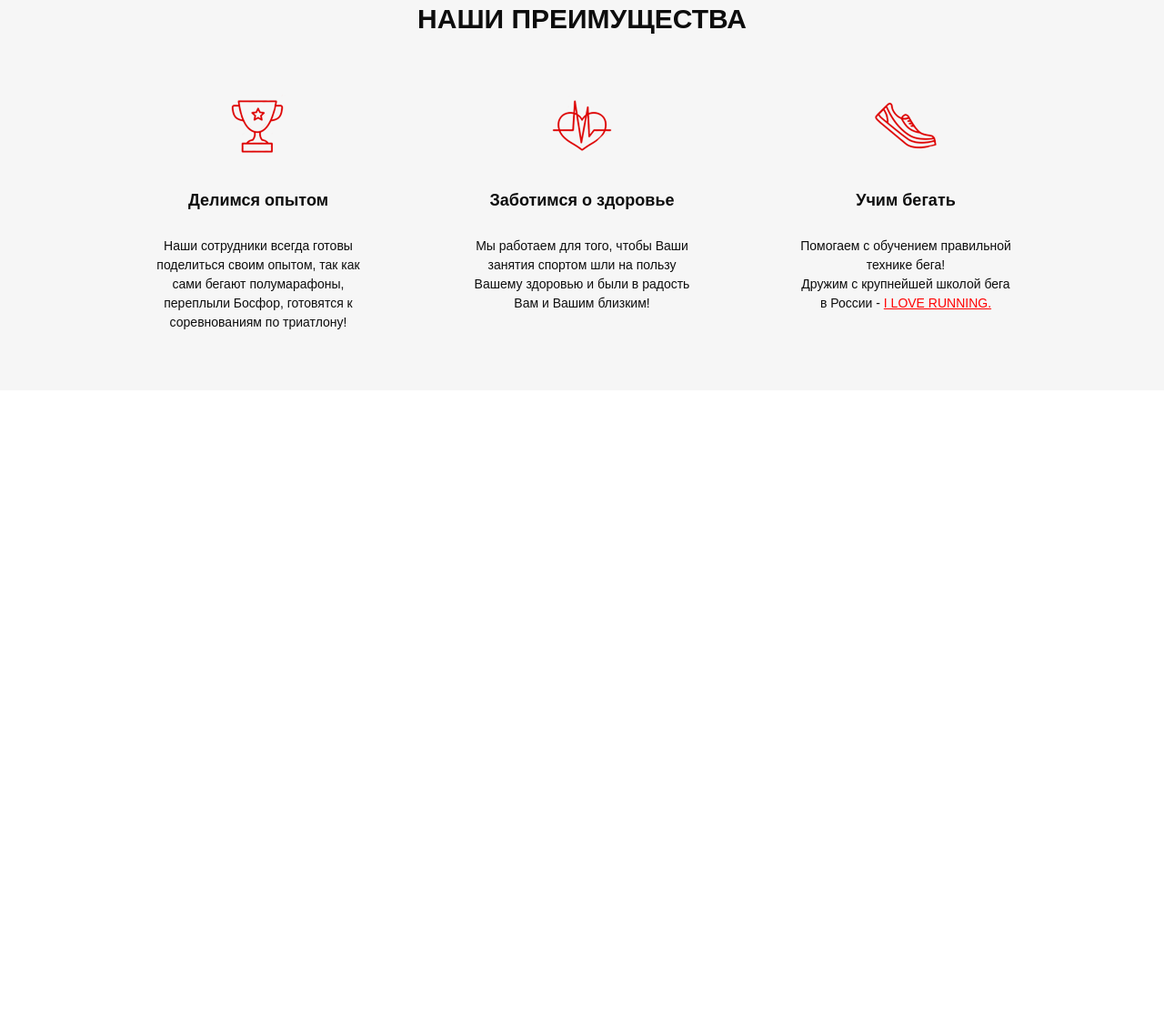
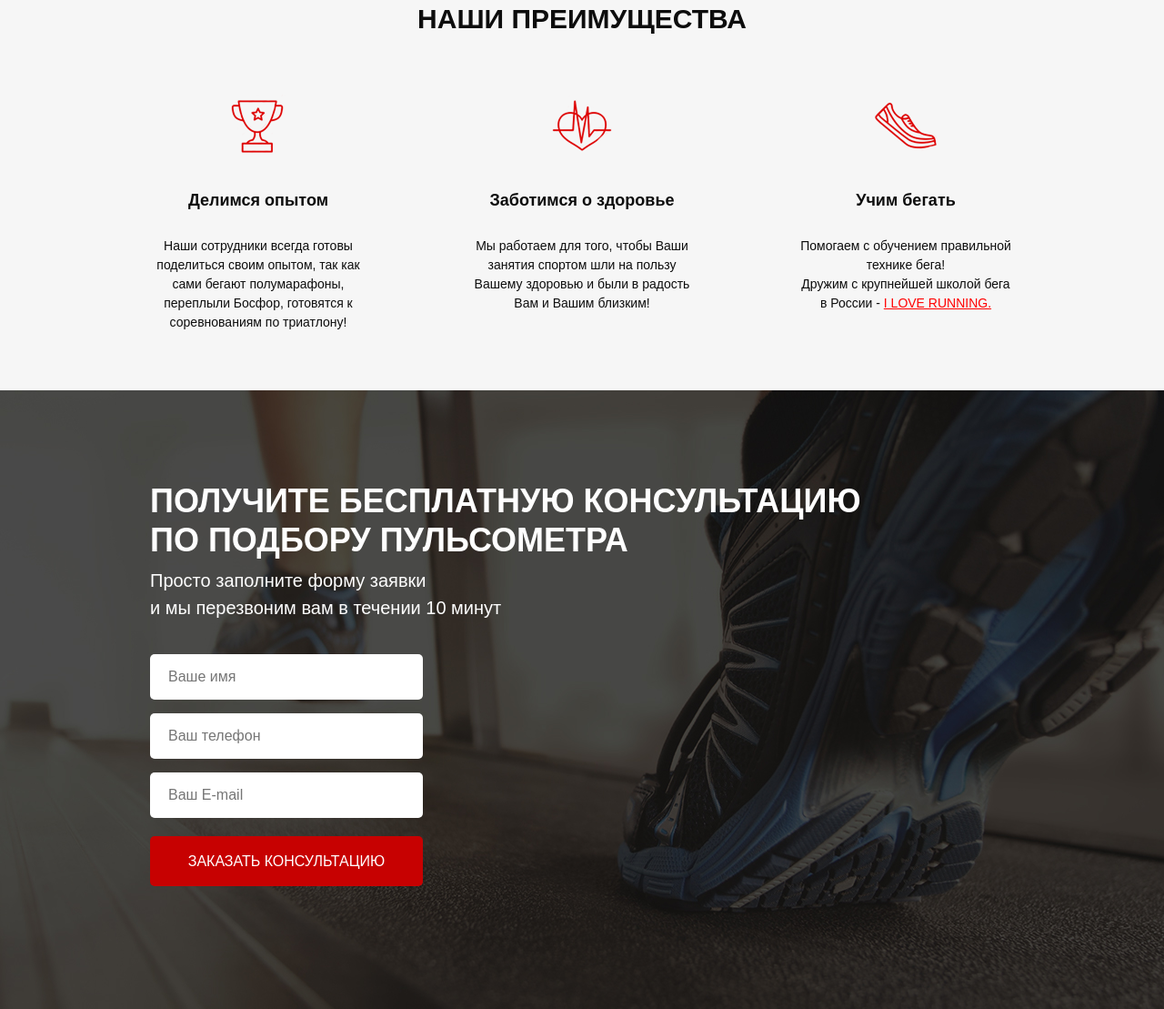
Before and after one commit to Zvanusyara/pulse, a website: page src/index.html in a window 1280 px wide. Shown: the part 782-1891 px from the top of the page at 91% size. Before the commit the page ends 1211 px from the top, so only its background shows below. Drawn offline with Linux system fonts and the light colour scheme.

Commit message:
Forms-block

```diff
--- a/src/index.html
+++ b/src/index.html
@@ -95,5 +95,25 @@
                 </div>
             </div>
     </div>
+
+    <div class="consultation">
+            <div class="container">
+                    <h2 class="title title_left">
+                            Получите бесплатную консультацию <br>
+                            по подбору пульсометра
+                    </h2>
+                    <div class="consultation__descr">
+                            Просто заполните форму заявки <br>
+                            и мы перезвоним вам в течении 10 минут
+                    </div>
+                    <form class="feed-form" action="#">
+                        <input name="name" placeholder="Ваше имя" type="text">
+                        <input name="phone" placeholder="Ваш телефон" type="number">
+                        <input name="email" placeholder="Ваш E-mail" type="email">
+
+                        <button class="button button_submit">ЗАКАЗАТЬ КОНСУЛЬТАЦИЮ</button>
+                    </form>
+            </div>
+    </div>
 </body>
 </html>
--- a/src/sass/blocks/_buttons.scss
+++ b/src/sass/blocks/_buttons.scss
@@ -16,4 +16,9 @@
         border-radius: 5px;
         font-size: 16px;
     }
+    &_submit {
+        width: 100%;
+        height: 55px;
+        font-size: 16px;
+    }
 }
--- /dev/null
+++ b/src/sass/blocks/_consultation.scss
@@ -0,0 +1,10 @@
+.consultation {
+    min-height: 680px;
+    padding: 100px 0 92px 0;
+    background: url('../../img/second_bg.png') center (center/cover) no-repeat;
+    &__descr {
+        font-weight: 500;
+        font-size: 20px;
+        color: #fff;
+    }
+}
--- /dev/null
+++ b/src/sass/blocks/_forms.scss
@@ -0,0 +1,20 @@
+.feed-form {
+     margin-top: 36px;
+     display: flex;
+     flex-direction: column;
+     width: 300px;
+     input {
+        height: 50px;
+        border-radius: 5px;
+        background-color: #ffffff;
+        margin-bottom: 15px;
+        border: none;
+        padding: 0 20px;
+        color: #4b4b4b;
+        font-style: 14px;
+        font-weight: 300;
+        &:nth-child(3){
+            margin-bottom: 20px;
+        }
+     }
+}
--- a/src/sass/blocks/_titles.scss
+++ b/src/sass/blocks/_titles.scss
@@ -3,4 +3,12 @@
     font-size: 30px;
     font-weight: 700;
     text-align: center;
+    text-transform: uppercase;
+    &_left {
+        font-weight: 700;
+        font-size: 36px;
+        text-align: left;
+        color: #fff;
+    }
+
 }
--- a/src/sass/style.scss
+++ b/src/sass/style.scss
@@ -11,4 +11,5 @@
 @import 'blocks/buttons';
 @import 'blocks/advantages';
 @import 'blocks/titles';
-@import 'base/media'
+@import 'blocks/consultation';
+@import 'blocks/forms';
```
Also changed, not shown: src/css/style.min.css, 1 other file.
